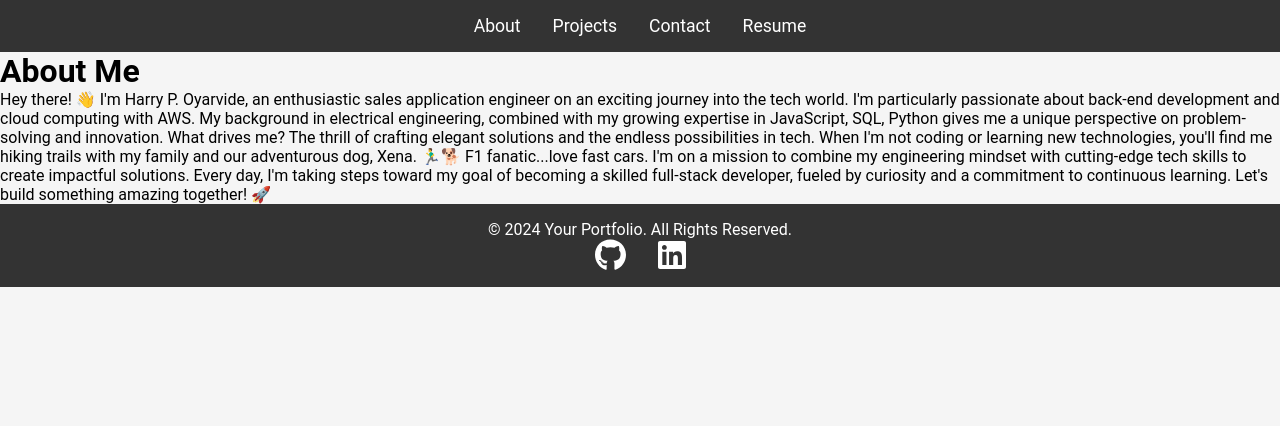
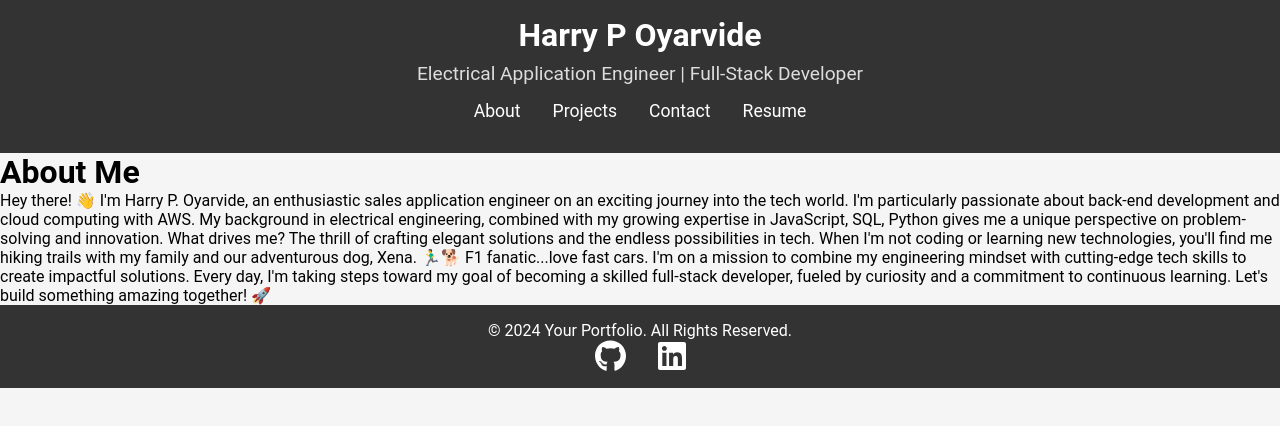
Before and after one commit to HPOGFD/reactFolio, a React (Vite) app: page / in a window 1280 px wide. Shown: the top 426 px of the page. Built offline with nearby package versions, Linux system fonts and the light colour scheme.

Commit message:
Implemented header component

```diff
--- a/src/App.jsx
+++ b/src/App.jsx
@@ -2,12 +2,13 @@ import Nav from './components/NavTabs';
 import Footer from './components/Footer';
 import Form from './router/Form';
 import { Outlet } from 'react-router-dom';
+import Header from './components/Header';
 
 function App() {
   console.log('App.js is running');
     return (
         <>
-            <Nav />
+            <Header />
             <main>
             <Outlet />
             </main>
--- /dev/null
+++ b/src/components/Header.jsx
@@ -0,0 +1,17 @@
+import React from 'react';
+import Nav from './NavTabs'; // Import the navigation component
+import '../style/header.css';
+
+function Header() {
+  return (
+    <header className="header">
+      <div className="header-title">
+        <h1>Harry P Oyarvide</h1>
+        <p className="tagline">Electrical Application Engineer | Full-Stack Developer</p>
+      </div>
+      <Nav />
+    </header>
+  );
+}
+
+export default Header;
--- /dev/null
+++ b/src/style/header.css
@@ -0,0 +1,22 @@
+.header {
+    background-color: #333;
+    color: #fff;
+    padding: 1rem;
+    text-align: center;
+  }
+
+  .header-title h1 {
+    margin: 0;
+    font-size: 2rem;
+  }
+
+  .header-title .tagline {
+    font-size: 1.2rem;
+    margin-top: 0.5rem;
+    color: #ddd;
+  }
+
+  /* Nav Styling within Header */
+  .header nav {
+    margin-top: 1rem;
+  }
```
